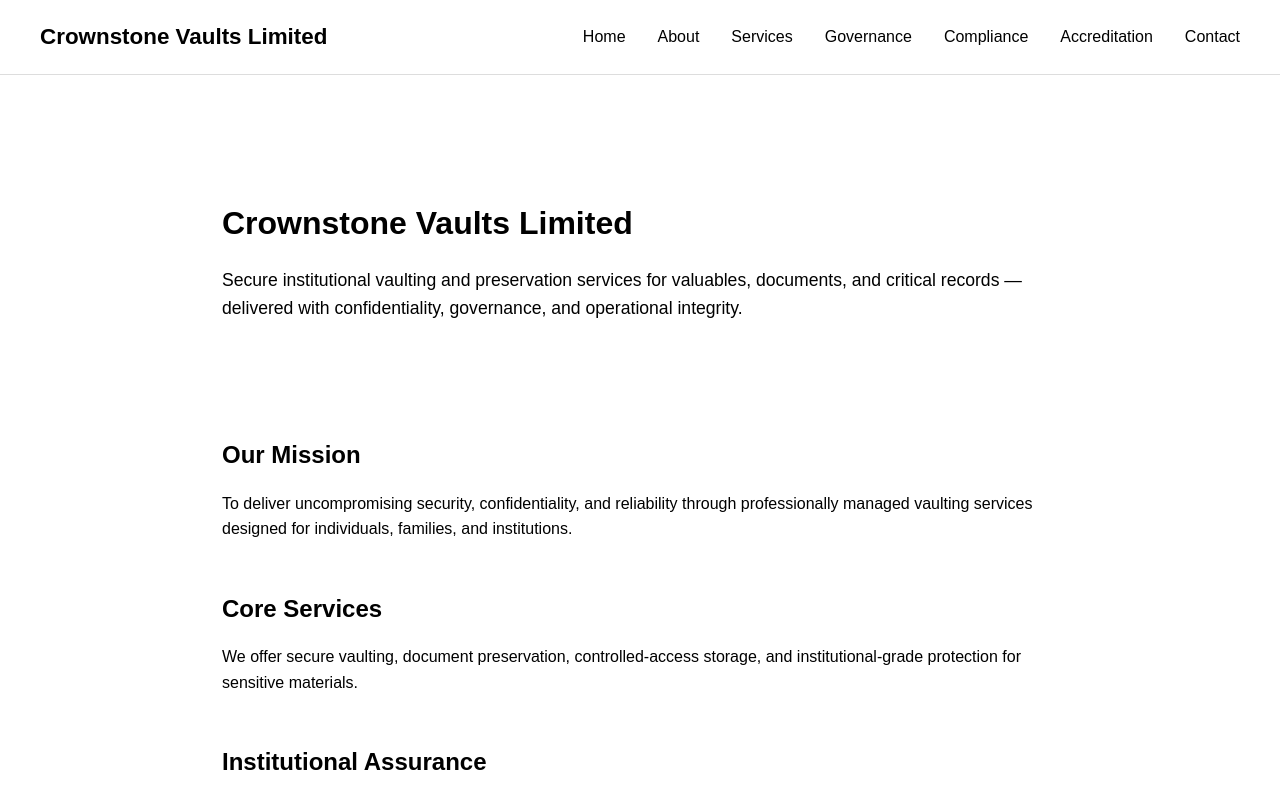
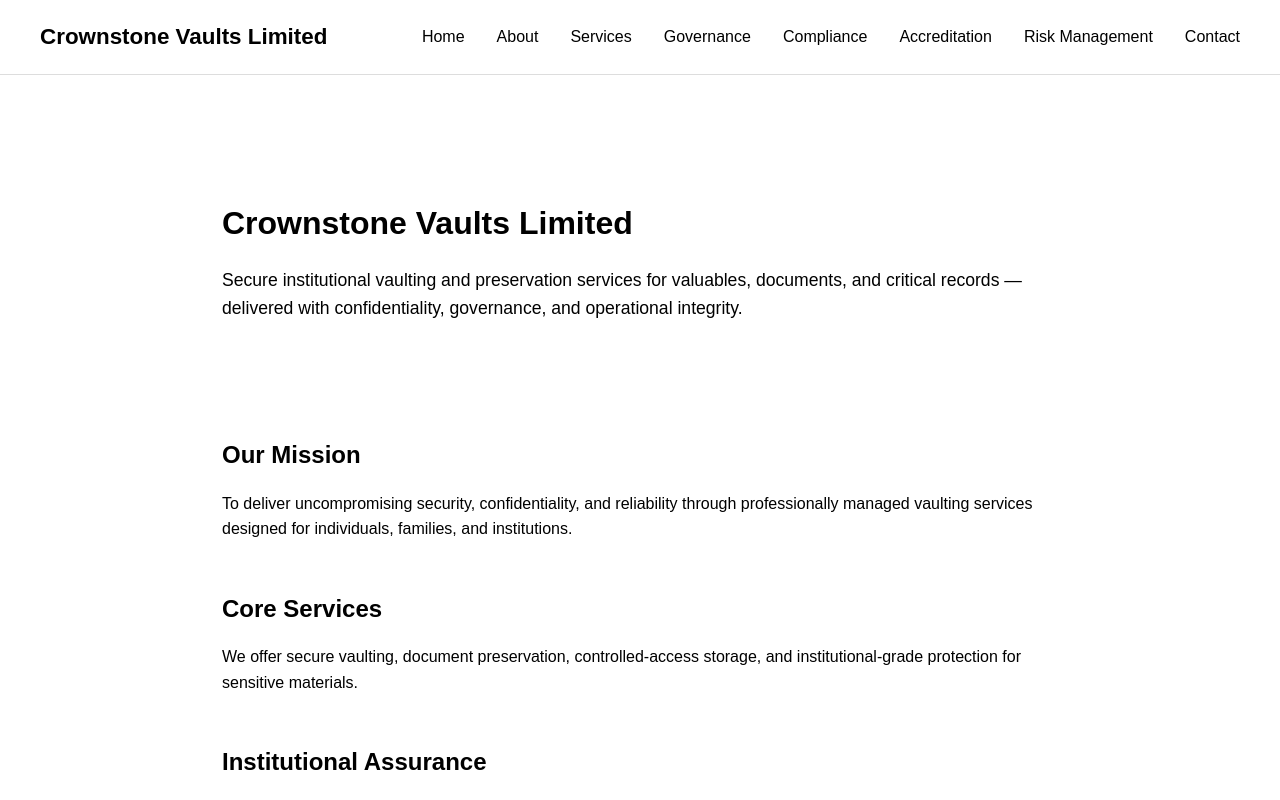
Before and after one commit to soulnlite/crownstone-vaults, a Next.js app: page / in a window 1280 px wide. Shown: the top 800 px of the page. Built offline with nearby package versions, Linux system fonts and the light colour scheme.

Commit message:
Layout update after accreditation

```diff
--- a/app/layout.tsx
+++ b/app/layout.tsx
@@ -35,6 +35,7 @@ export default function RootLayout({ children }: { children: React.ReactNode })
             <a href="/governance" style={{ textDecoration: "none", color: "black" }}>Governance</a>
             <a href="/compliance" style={{ textDecoration: "none", color: "black" }}>Compliance</a>
             <a href="/accreditation" style={{ textDecoration: "none", color: "black" }}>Accreditation</a>
+            <a href="/risk" style={{ textDecoration: "none", color: "black" }}>Risk Management</a>
             <a href="/contact" style={{ textDecoration: "none", color: "black" }}>Contact</a>
           </nav>
         </header>
```
